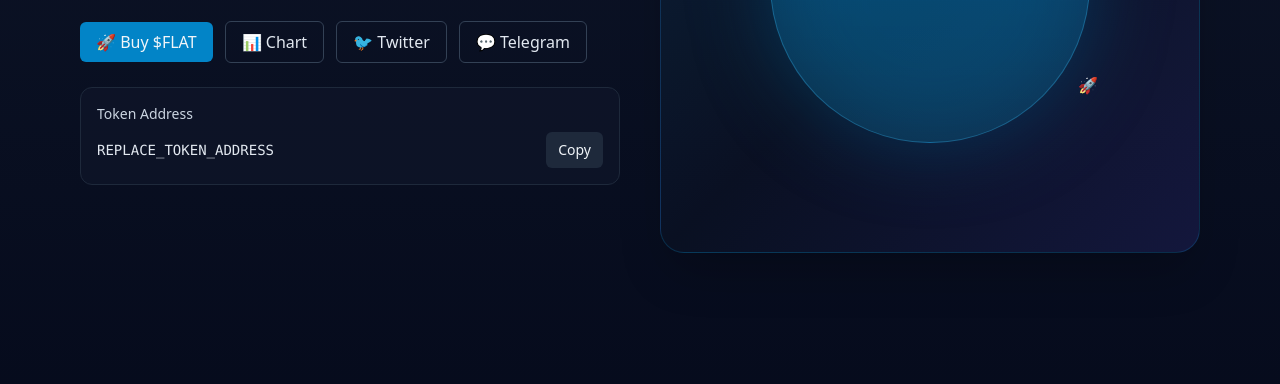
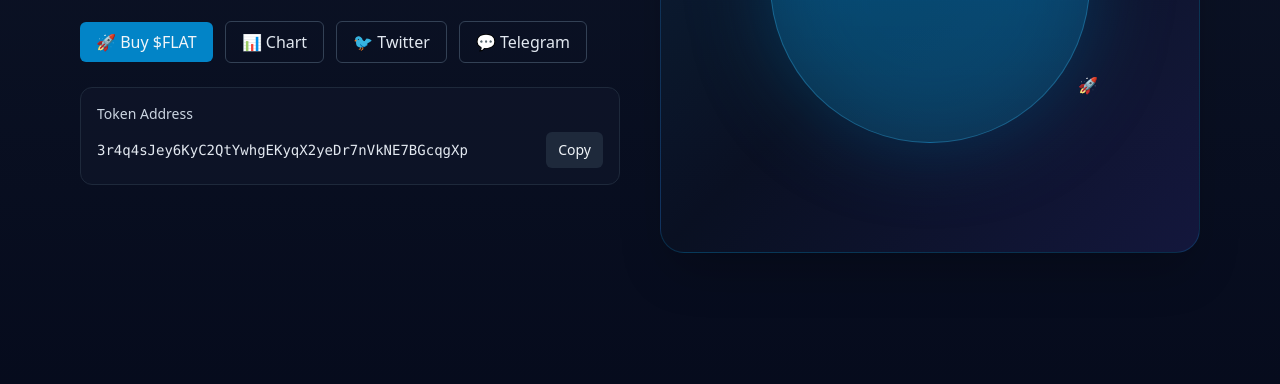
Before and after one commit to twistplot/Flat-earth, a plain HTML site: page index.html in a window 1280 px wide. Shown: the part 416-800 px from the top of the page. Drawn offline with nearby package versions, Linux system fonts and the light colour scheme.

Commit message:
Update index.html

```diff
--- a/index.html
+++ b/index.html
@@ -10,16 +10,16 @@
   <script src="https://cdn.tailwindcss.com"></script>
 </head>
 <body class="min-h-screen bg-gradient-to-b from-slate-900 via-slate-950 to-black text-slate-100">
-  <!-- CONFIG (edit these values) -->
+  <!-- CONFIG -->
   <script>
     window.FLAT_CFG = {
       name: "Flat Earth Coin",
       ticker: "$FLAT",
-      pumpUrl: "https://pump.fun/coin/REPLACE_ME",
-      chartUrl: "https://dexscreener.com/solana/REPLACE_ME",
+      pumpUrl: "https://pump.fun/coin/3r4q4sJey6KyC2QtYwhgEKyqX2yeDr7nVkNE7BGcqgXp",
+      chartUrl: "https://dexscreener.com/solana/3r4q4sJey6KyC2QtYwhgEKyqX2yeDr7nVkNE7BGcqgXp",
       twitter: "https://x.com/flatearthcoin",
       telegram: "https://t.me/flatearthcoin",
-      tokenAddress: "REPLACE_TOKEN_ADDRESS"
+      tokenAddress: "3r4q4sJey6KyC2QtYwhgEKyqX2yeDr7nVkNE7BGcqgXp"
     };
   </script>
 
@@ -59,7 +59,7 @@
       <div class="mt-6 bg-slate-900/60 border border-slate-800 rounded-xl p-4">
         <div class="text-sm text-slate-300 mb-2">Token Address</div>
         <div class="flex items-center gap-3">
-          <code id="tokenAddress" class="text-xs md:text-sm text-slate-200 break-all">REPLACE_TOKEN_ADDRESS</code>
+          <code id="tokenAddress" class="text-xs md:text-sm text-slate-200 break-all">3r4q4sJey6KyC2QtYwhgEKyqX2yeDr7nVkNE7BGcqgXp</code>
           <button id="copyBtn" class="ml-auto px-3 py-2 rounded-md bg-slate-800 hover:bg-slate-700 text-sm">Copy</button>
           <span id="copiedBadge" class="hidden text-xs text-emerald-400">Copied!</span>
         </div>
```
